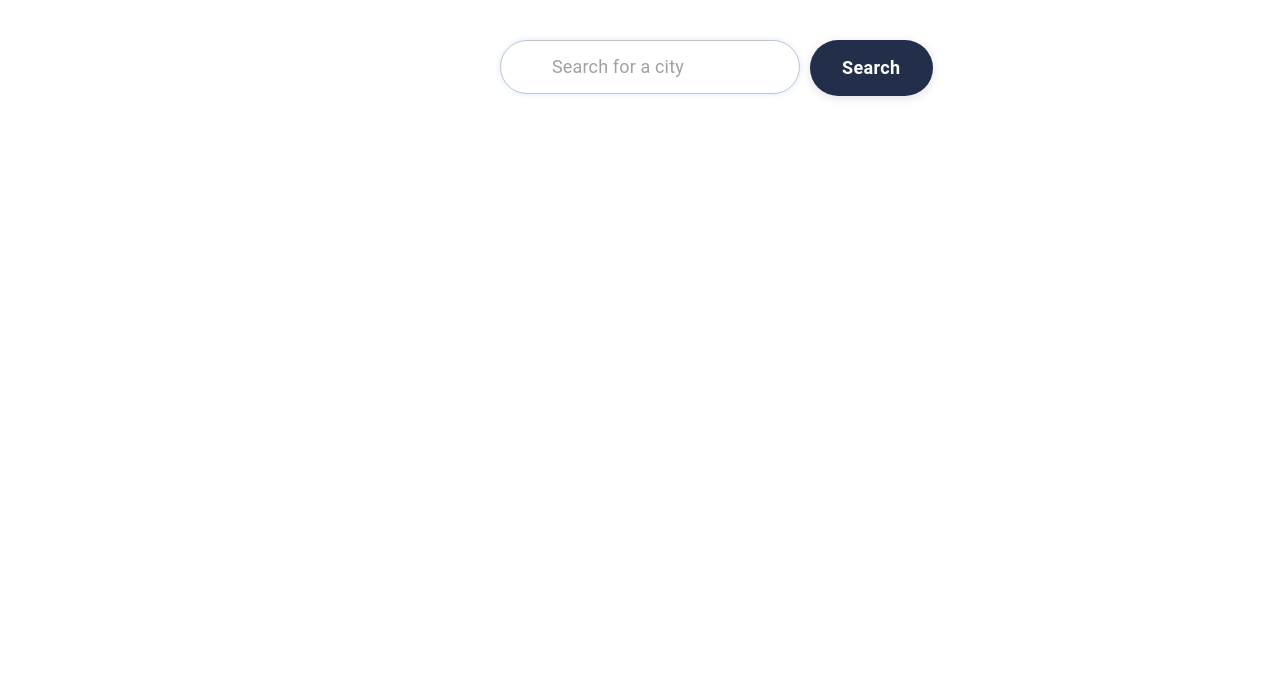
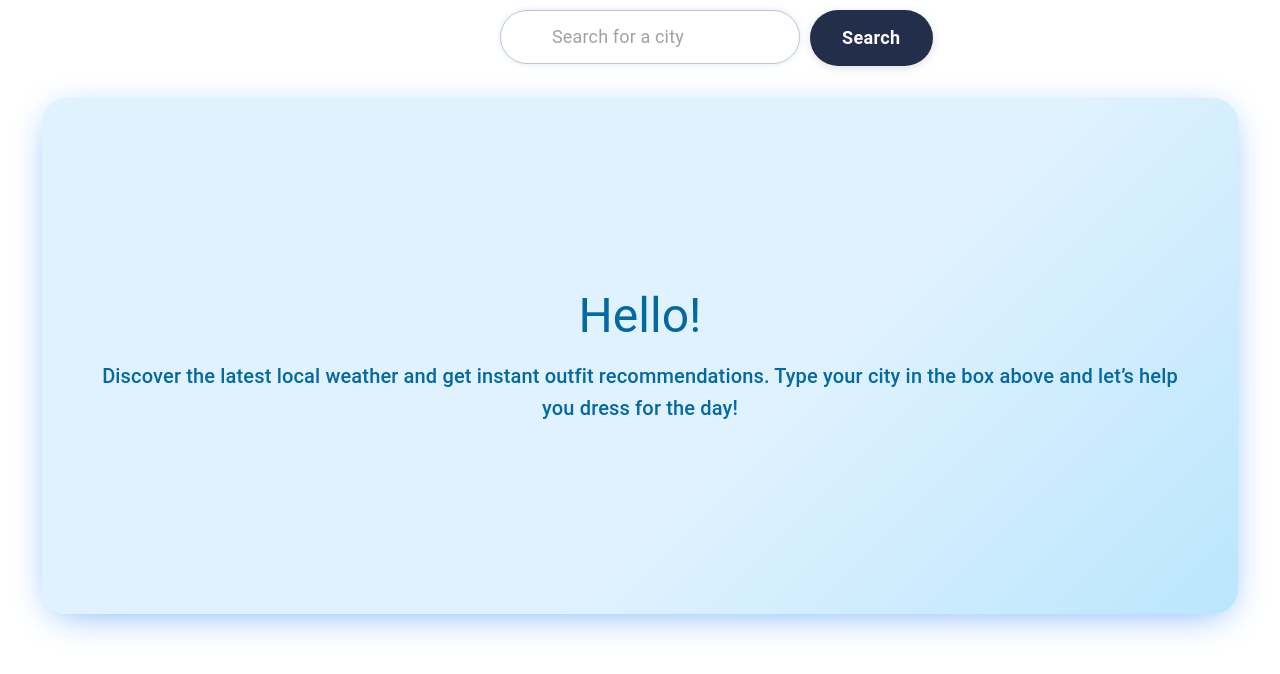
Before and after one commit to Vignesh-shenoy-10/weather-based-outfit-recommender, a React (Create React App) app: page / in a window 1280 px wide. Shown: the top 674 px of the page. Built offline with nearby package versions, Linux system fonts and the light colour scheme; some icons are missing.

Commit message:
Added animated weather library

```diff
--- a/package.json
+++ b/package.json
@@ -12,6 +12,7 @@
     "@testing-library/react": "^16.3.0",
     "@testing-library/user-event": "^13.5.0",
     "react": "^19.1.1",
+    "react-animated-weather": "^4.0.1",
     "react-dom": "^19.1.1",
     "react-scripts": "5.0.1",
     "web-vitals": "^2.1.4"
--- a/src/Components/WeatherDashboard/index.jsx
+++ b/src/Components/WeatherDashboard/index.jsx
@@ -10,8 +10,6 @@ import {
 } from "@mui/material";
 import SearchIcon from "@mui/icons-material/Search";
 import WbSunnyRoundedIcon from "@mui/icons-material/WbSunnyRounded";
-import CloudRoundedIcon from "@mui/icons-material/CloudRounded";
-import ThunderstormRoundedIcon from "@mui/icons-material/ThunderstormRounded";
 import FmdGoodRoundedIcon from "@mui/icons-material/FmdGoodRounded";
 import CalendarMonthRoundedIcon from "@mui/icons-material/CalendarMonthRounded";
 import AirRoundedIcon from "@mui/icons-material/Air";
@@ -19,28 +17,31 @@ import OpacityRoundedIcon from "@mui/icons-material/Opacity";
 import UmbrellaRoundedIcon from "@mui/icons-material/UmbrellaRounded";
 import CheckroomRoundedIcon from "@mui/icons-material/Checkroom";
 import WeatherErrorPopup from "../WeatherErrorPopup";
+import ReactAnimatedWeather from "react-animated-weather";
+import CloseRoundedIcon from "@mui/icons-material/CloseRounded";
 
 const API_KEY = "6aa2b5cd48b2524ab26a4fb65f40c95b";
 
-function getWeatherIcon(main) {
-  if (!main) return <CloudRoundedIcon sx={{ fontSize: 58, color: "#fff" }} />;
-  if (
-    main.toLowerCase().includes("sun") ||
-    main.toLowerCase().includes("clear")
-  )
-    return <WbSunnyRoundedIcon sx={{ fontSize: 58, color: "#ffd600" }} />;
-  if (
-    main.toLowerCase().includes("storm") ||
-    main.toLowerCase().includes("thunder")
-  )
-    return <ThunderstormRoundedIcon sx={{ fontSize: 58, color: "#fbc02d" }} />;
-  return <CloudRoundedIcon sx={{ fontSize: 58, color: "#fff" }} />;
+function getAnimatedWeatherIcon(main) {
+  if (!main) return "CLOUDY";
+  main = main.toLowerCase();
+  if (main.includes("rain")) return "RAIN";
+  if (main.includes("snow")) return "SNOW";
+  if (main.includes("storm") || main.includes("thunder")) return "SLEET";
+  if (main.includes("clear") || main.includes("sun")) return "CLEAR_DAY";
+  if (main.includes("cloud")) return "CLOUDY";
+  if (main.includes("fog") || main.includes("mist")) return "FOG";
+  return "CLOUDY";
 }
 
 function getOutfitRecommendation(weather) {
   if (!weather || !weather.weather || !weather.weather[0]) return null;
   const main = weather.weather[0].main.toLowerCase();
-  if (main.includes("rain") || main.includes("storm")) {
+  if (
+    main.includes("rain") ||
+    main.includes("storm") ||
+    main.includes("clouds")
+  ) {
     return {
       text: "Take an umbrella",
       icon: (
@@ -92,7 +93,6 @@ function getOutfitRecommendation(weather) {
       ),
     };
   }
-  // Default
   return {
     text: "Dress comfortably for the day's weather",
     icon: null,
@@ -147,7 +147,7 @@ function WeatherDashboard() {
     <div className="flex flex-col items-center min-h-screen bg-gradient-to-tr from-blue-100 to-blue-300">
       <div
         className="flex flex-col items-center"
-        style={{ marginTop: "40px", marginLeft: "500px" }}
+        style={{ marginTop: "10px", marginLeft: "500px" }}
       >
         <form
           className="flex items-center"
@@ -167,6 +167,19 @@ function WeatherDashboard() {
                   <SearchIcon color="action" />
                 </InputAdornment>
               ),
+              endAdornment: city ? (
+                <InputAdornment position="end">
+                  <CloseRoundedIcon
+                    onClick={() => setCity("")}
+                    sx={{
+                      cursor: "pointer",
+                      color: "#0ea5e9",
+                      fontSize: 28,
+                      "&:hover": { color: "#232e4a" },
+                    }}
+                  />
+                </InputAdornment>
+              ) : null,
             }}
             sx={{
               width: 300,
@@ -224,7 +237,7 @@ function WeatherDashboard() {
         )}
       </div>
       <WeatherErrorPopup open={showError} onClose={() => setShowError(false)} />
-      {weather && (
+      {weather ? (
         <div
           style={{
             display: "flex",
@@ -239,7 +252,7 @@ function WeatherDashboard() {
             sx={{
               maxWidth: 370,
               minWidth: 320,
-              minHeight: 370,
+              height: 500,
               borderRadius: 6,
               padding: 4,
               display: "flex",
@@ -253,7 +266,12 @@ function WeatherDashboard() {
           >
             <CardContent className="flex flex-col items-center w-full">
               <div style={{ marginBottom: 18 }}>
-                {getWeatherIcon(weather.weather[0].main)}
+                <ReactAnimatedWeather
+                  icon={getAnimatedWeatherIcon(weather.weather[0].main)}
+                  color="#fff"
+                  size={100}
+                  animate={true}
+                />
               </div>
               <Typography
                 sx={{
@@ -379,6 +397,41 @@ function WeatherDashboard() {
             )}
           </Card>
         </div>
+      ) : (
+        <div
+          style={{
+            width: "100%",
+            display: "flex",
+            justifyContent: "center",
+            marginTop: "32px",
+          }}
+        >
+          <Card
+            sx={{
+              width: 1100,
+              minHeight: 420,
+              borderRadius: 6,
+              padding: 6,
+              display: "flex",
+              flexDirection: "column",
+              justifyContent: "center",
+              alignItems: "center",
+              background: "linear-gradient(135deg, #e0f2fe 60%, #bae6fd 100%)",
+              boxShadow: "0 8px 38px -12px #60a5fa",
+              color: "#0369a1",
+              textAlign: "center",
+            }}
+          >
+            <Typography variant="h3" sx={{ mb: 2 }}>
+              Hello!
+            </Typography>
+            <Typography variant="h6">
+              Discover the latest local weather and get instant outfit
+              recommendations. Type your city in the box above and let’s help
+              you dress for the day!
+            </Typography>
+          </Card>
+        </div>
       )}
     </div>
   );
```
Also changed, not shown: 2 other files (tests, documents, lock files or other folders).
